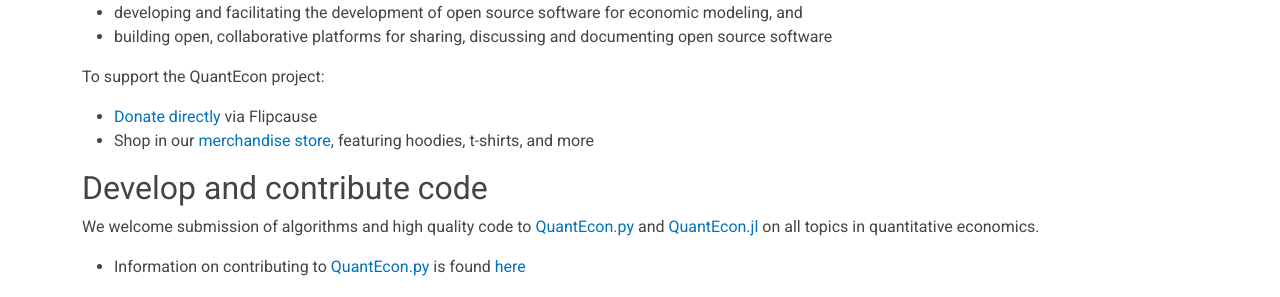
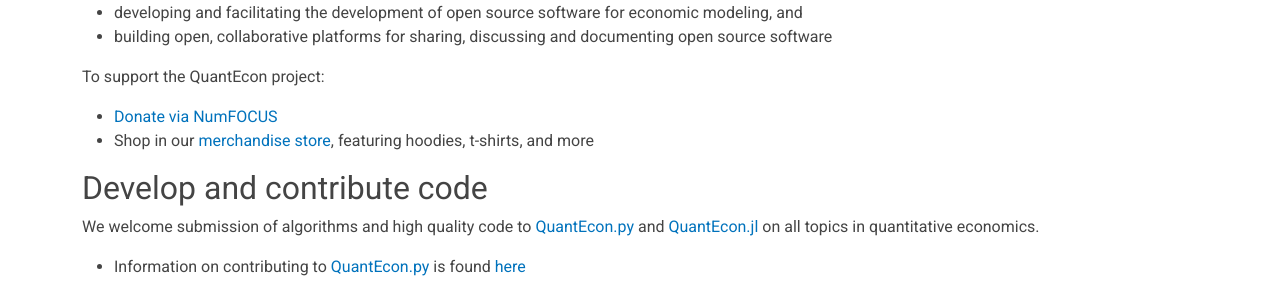
Before and after one commit to QuantEcon/website, a Jekyll site: the page built from pages/about.md, in a window 1280 px wide and 900 px high, scrolled down 840 px. Shown: the part 153-450 px from the top of the window. Built offline with Jekyll 4.4.1, drawn with Linux system fonts in a browser that asks for light colours; nearby versions of some CDN libraries.

Commit message:
additional fixes for about page

```diff
--- a/pages/about.md
+++ b/pages/about.md
@@ -31,7 +31,7 @@
 
 ## Join the Discourse forum
 
-You can reach out to the [QuantEcon team](team) via the [Discourse forum](http://discourse.quantecon.org/).
+You can reach out to the [QuantEcon team](/team) via the [Discourse forum](http://discourse.quantecon.org/).
 
 The forum is a good place to ask questions, get guidance on contributing to the project, or request new lectures or library features.
 
@@ -46,7 +46,7 @@
 
 To support the QuantEcon project:
 
-*   [D](https://www.flipcause.com/secure/cause_pdetails/NjY5OA==)[onate directly](http://www.flipcause.com/secure/cause_pdetails/NjY5OA==) via Flipcause
+*   [Donate via NumFOCUS](https://numfocus.org/donate-to-quantecon)
 *   Shop in our [merchandise store](http://quantecon.org/store), featuring hoodies, t-shirts, and more
 
 ## Develop and contribute code
```
